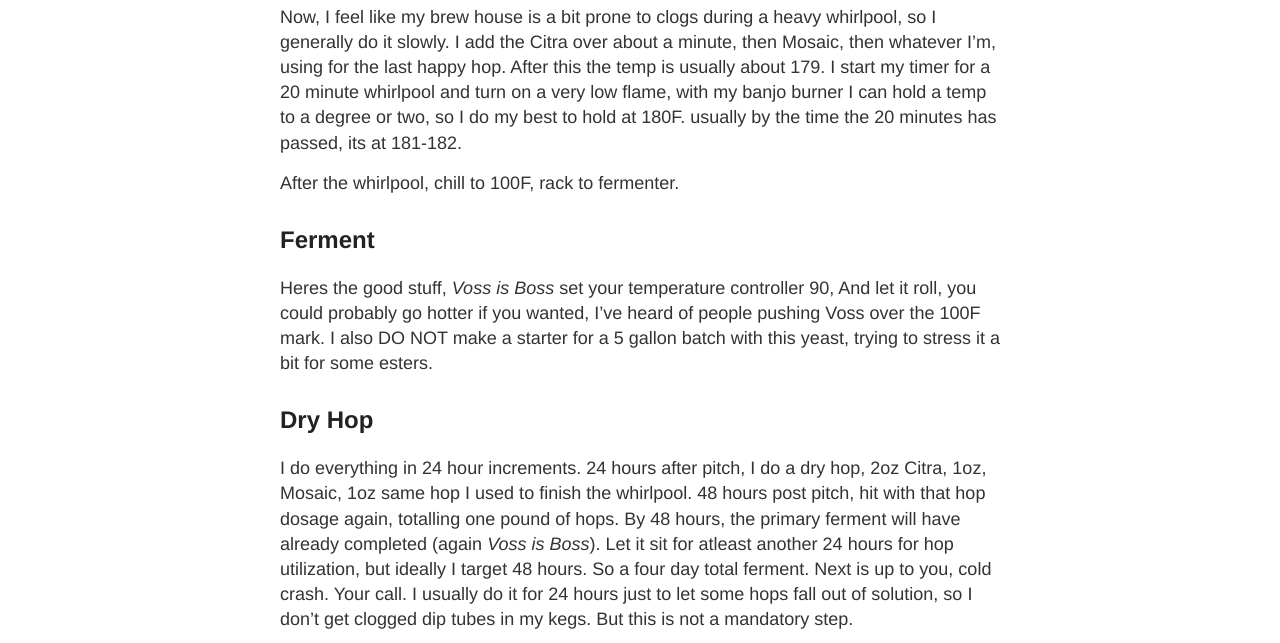
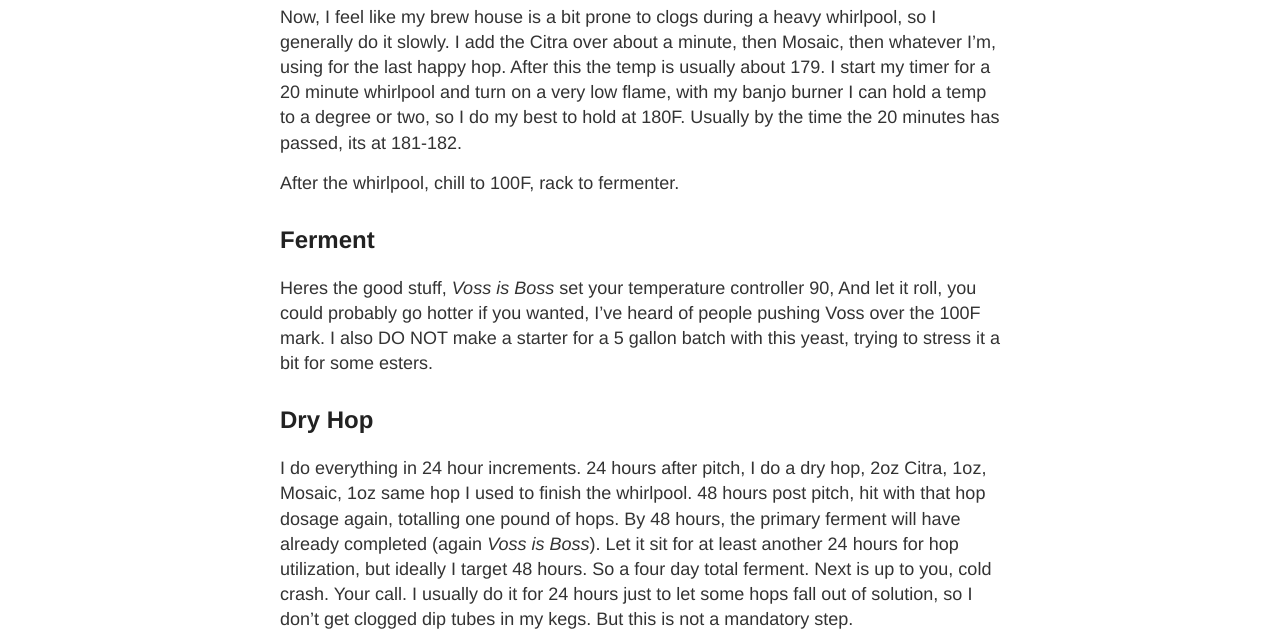
Before and after one commit to gudwort/gudwort.github.io, a Jekyll site: the page built from _posts/2019-08-14-nobody-got-time-for-that.md, in a window 1280 px wide and 1400 px high, scrolled down 2127 px. Shown: the part 253-896 px from the top of the window. Built offline with Jekyll 4.4.1, drawn with Linux system fonts in a browser that asks for light colours; nearby versions of some CDN libraries; comment, search, counter and statistics services are not loaded.

Commit message:
Fixing typos.

```diff
--- a/_config.yml
+++ b/_config.yml
@@ -71,7 +71,7 @@ sass:
   style: :expanded # You might prefer to minify using :compressed
 
 # default pagination
-paginate: 3
+paginate: 5
 
 # Use the following plug-ins
 plugins:
--- a/_posts/2019-08-14-nobody-got-time-for-that.md
+++ b/_posts/2019-08-14-nobody-got-time-for-that.md
@@ -54,7 +54,7 @@ F*** the boil, _Nobody Got Time For That_.  Just bring the wort up to boil and i
 ## Whirlpool
 So after killing the flame, I turn on my chiller for about 1-2 minutes, this will bring the wort to 190ish.  Even after killing the flame, the temperature still seems to drop pretty quick to about 182ish.  Time to hop the piss out this thing.  I have been doing a half pound whirlpool only hop.  I use 4oz Citra, 2oz Mosiac, and 2oz tuttie fruity hop of your choice, I have done Amarillo, and El Dorado, and at the time of this writing, a batch with Azzaca is in the fermenter.  The El Dorado was amazing, one of the best NEIPAs I have ever had.
 
-Now, I feel like my brew house is a bit prone to clogs during a heavy whirlpool, so I generally do it slowly.  I add the Citra over about a minute, then Mosaic, then whatever I'm, using for the last happy hop.  After this the temp is usually about 179.  I start my timer for a 20 minute whirlpool and turn on a very low flame, with my banjo burner I can hold a temp to a degree or two, so I do my best to hold at 180F.  usually by the time the 20 minutes has passed, its at 181-182.
+Now, I feel like my brew house is a bit prone to clogs during a heavy whirlpool, so I generally do it slowly.  I add the Citra over about a minute, then Mosaic, then whatever I'm, using for the last happy hop.  After this the temp is usually about 179.  I start my timer for a 20 minute whirlpool and turn on a very low flame, with my banjo burner I can hold a temp to a degree or two, so I do my best to hold at 180F.  Usually by the time the 20 minutes has passed, its at 181-182.
 
 After the whirlpool, chill to 100F, rack to fermenter.
 
@@ -62,7 +62,7 @@ After the whirlpool, chill to 100F, rack to fermenter.
 Heres the good stuff, _Voss is Boss_ set your temperature controller 90, And let it roll, you could probably go hotter if you wanted, I've heard of people pushing Voss over the 100F mark.  I also DO NOT make a starter for a 5 gallon batch with this yeast, trying to stress it a bit for some esters.
 
 ## Dry Hop
-I do everything in 24 hour increments.  24 hours after pitch, I do a dry hop, 2oz Citra, 1oz, Mosaic, 1oz same hop I used to finish the whirlpool.  48 hours post pitch, hit with that hop dosage again, totalling one pound of hops.  By 48 hours, the primary ferment will have already completed (again _Voss is Boss_).  Let it sit for atleast another 24 hours for hop utilization, but ideally I target 48 hours.  So a four day total ferment.  Next is up to you, cold crash.  Your call.  I usually do it for 24 hours just to let some hops fall out of solution, so I don't get clogged dip tubes in my kegs.  But this is not a mandatory step.
+I do everything in 24 hour increments.  24 hours after pitch, I do a dry hop, 2oz Citra, 1oz, Mosaic, 1oz same hop I used to finish the whirlpool.  48 hours post pitch, hit with that hop dosage again, totalling one pound of hops.  By 48 hours, the primary ferment will have already completed (again _Voss is Boss_).  Let it sit for at least another 24 hours for hop utilization, but ideally I target 48 hours.  So a four day total ferment.  Next is up to you, cold crash.  Your call.  I usually do it for 24 hours just to let some hops fall out of solution, so I don't get clogged dip tubes in my kegs.  But this is not a mandatory step.
 
 ## Drink Up
 Last thing is to package and serve, do what you do here, nothing special.  I close transfer and try to carbonate and serve as soon as possible.  Fresher is better!
```
